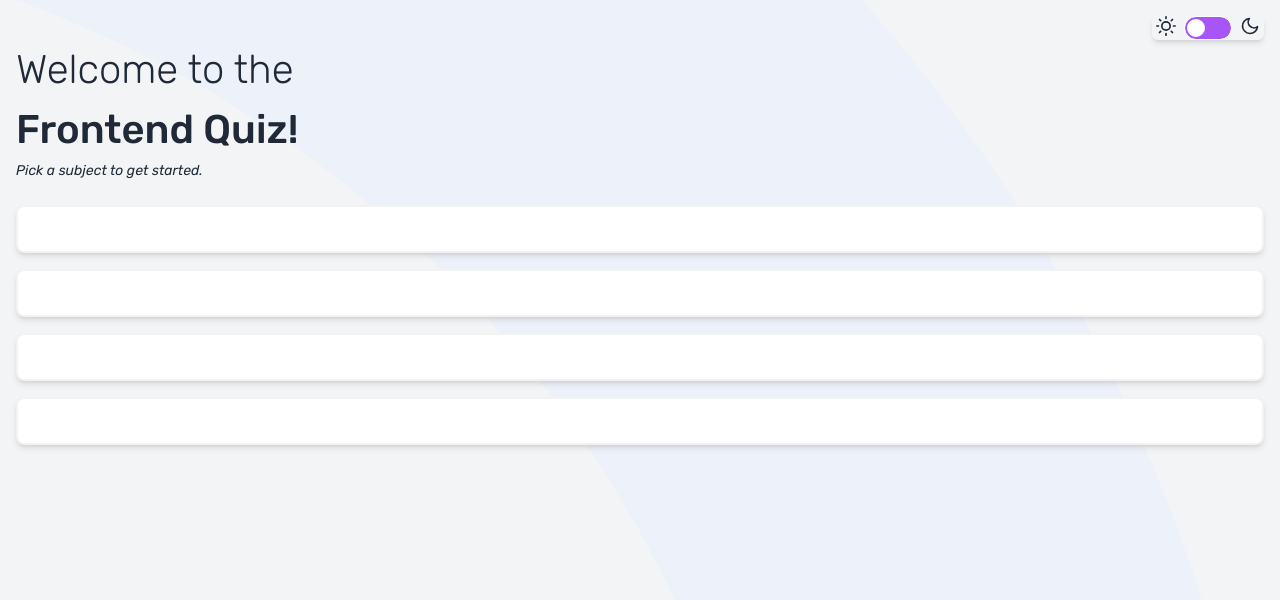
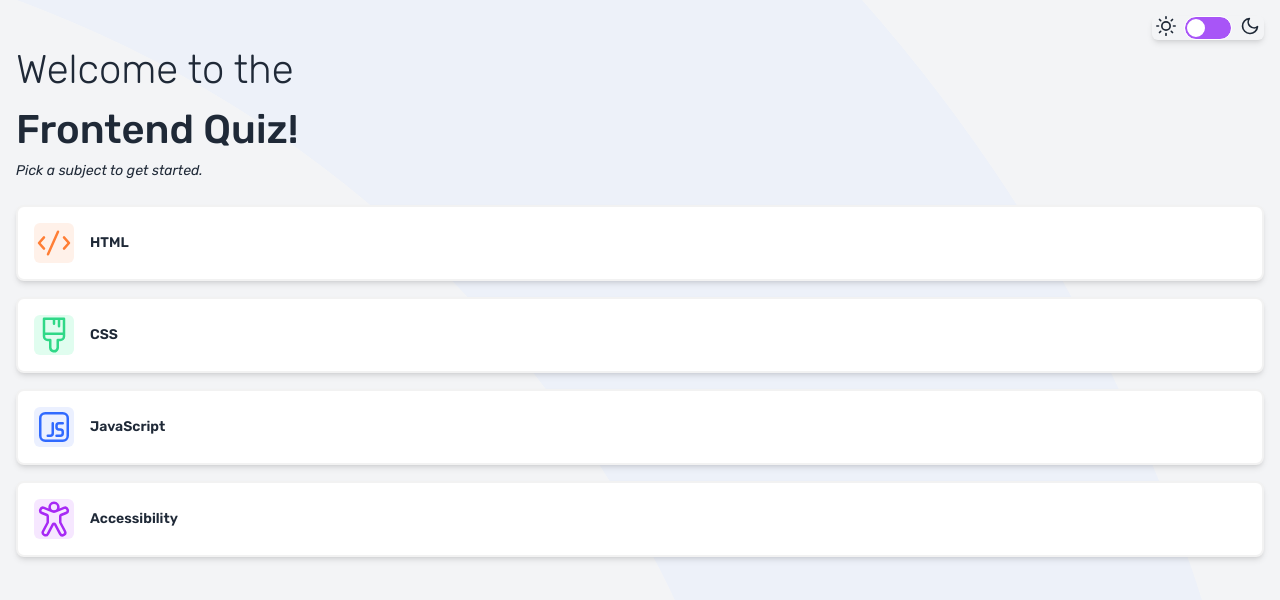
Before and after one commit to jasper2virtual/fem-repo-frontend-quiz-app, a Vue app: page /#/ in a window 1280 px wide. Shown: the top 600 px of the page. Built offline with nearby package versions, Linux system fonts and the light colour scheme.

Commit message:
Refactor StartMenu component: dynamically load icons using defineAsyncComponent and improve menuDataList computation.

```diff
--- a/src/pages/StartMenu.vue
+++ b/src/pages/StartMenu.vue
@@ -20,20 +20,15 @@
 
 <script setup>
 import { ref, computed, defineAsyncComponent } from 'vue'
-// import iconHtml from '/src/components/icon/icon-html.svg.vue'
-// import iconCss from '/src/components/icon/icon-css.svg.vue'
-// import iconJs from '/src/components/icon/icon-js.svg.vue'
-// import iconAccessibility from '/src/components/icon/icon-accessibility.svg.vue'
 import { useQuizzesData } from '/src/useData.js'
 const { getAllSubjectId, getTitle, getIcon } = useQuizzesData
 const allSubjectId = getAllSubjectId()
 
-const iconsImport = import.meta.glob('/src/components/icon/*.svg.vue')
-// console.log(icons.value)
-const menuDataList =
-  allSubjectId.map( async (subjectId) => {
-    const icon = await iconsImport[`/src/components/icon/${getIcon(subjectId)}.svg.vue`]()
-    // console.log(icon)
+const iconsImport = ref()
+iconsImport.value = import.meta.glob('/src/components/icon/*.svg.vue')
+const menuDataList = computed(() =>
+  allSubjectId.map((subjectId) => {
+    const icon = defineAsyncComponent(() => iconsImport.value[`/src/components/icon/${getIcon(subjectId)}.svg.vue`]())
     return {
       subjectId,
       to: `/question/${subjectId}`,
@@ -41,10 +36,7 @@ const menuDataList =
       icon
     }
   }
-  )
-
-
-// console.log(menuDataList)
+  ))
 
 </script>
 
```
